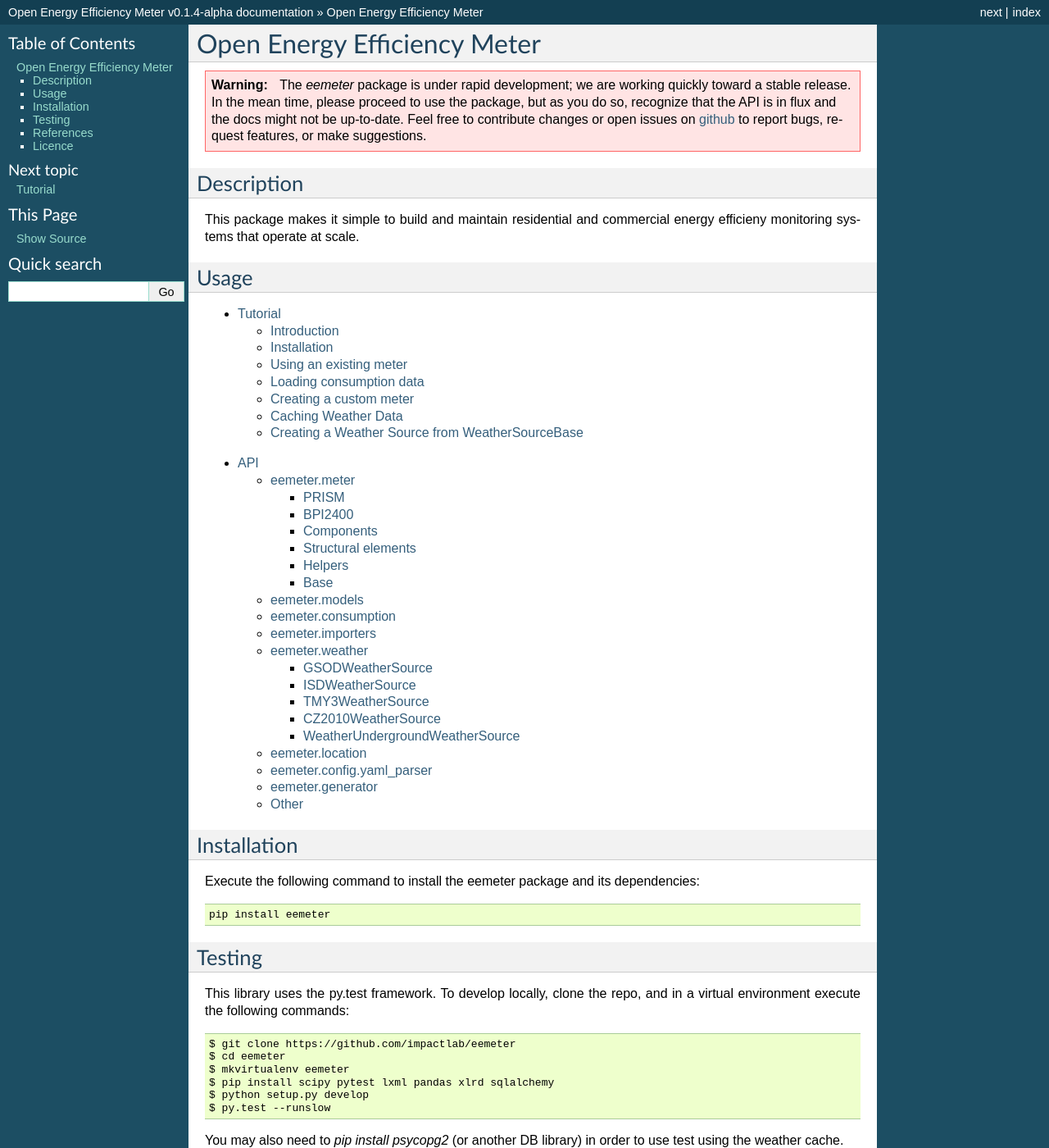
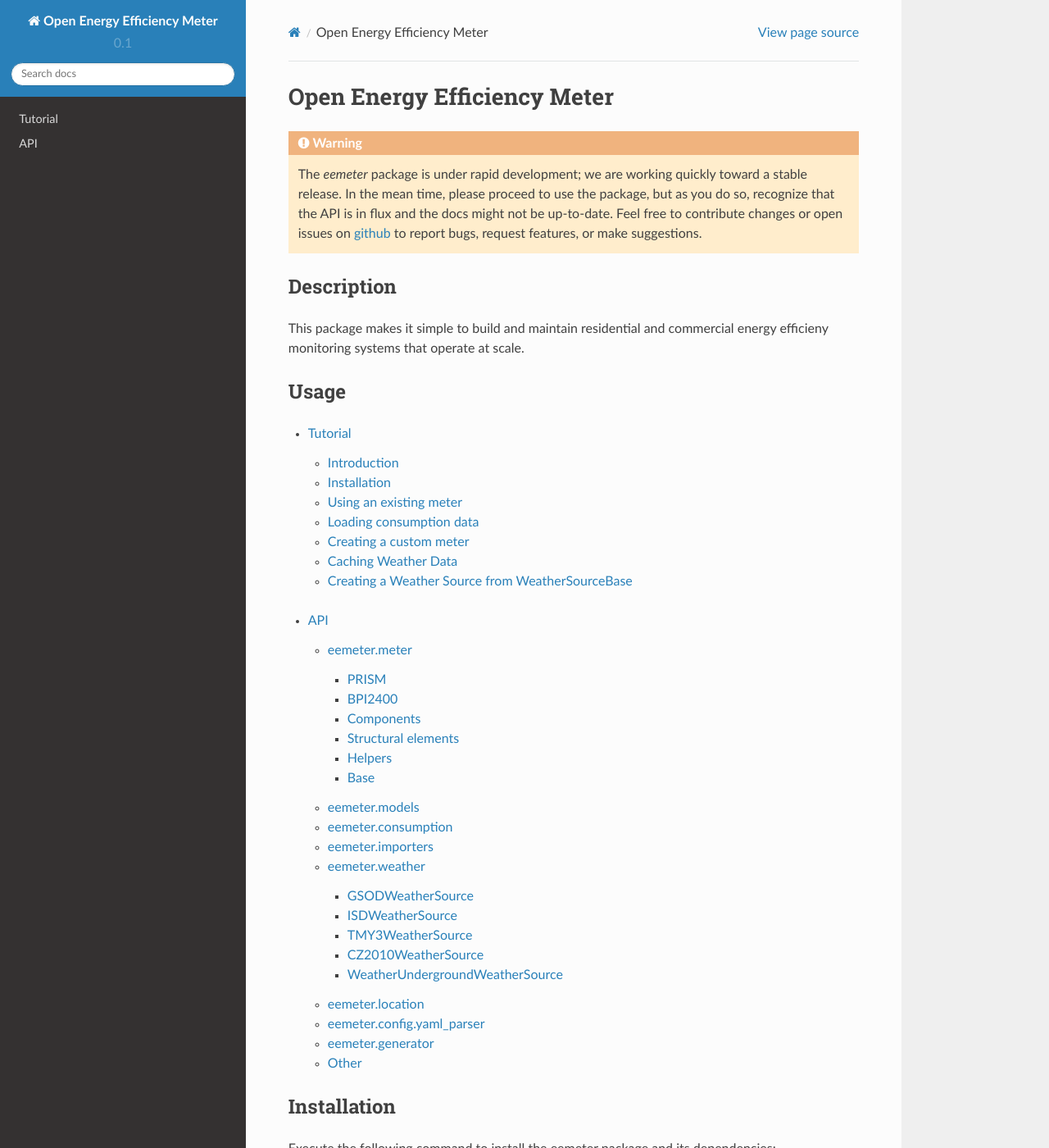
Before and after one commit to openeemeter/eemeter, a Sphinx documentation site: the page built from docs/index.rst, in a window 1280 px wide and 1400 px high. Shown: the whole window at 82% size. Built offline with Sphinx 7.4.7 and the Read the Docs theme 2.0.0, drawn with Linux system fonts in a browser that asks for light colours; some of the changed text lies outside the part shown.

Commit message:
use sphinx rtd theme

```diff
--- a/docs/conf.py
+++ b/docs/conf.py
@@ -128,7 +128,7 @@ pygments_style = 'sphinx'
 
 # The theme to use for HTML and HTML Help pages.  See the documentation for
 # a list of builtin themes.
-html_theme = 'classic'
+html_theme = "sphinx_rtd_theme"
 
 # Theme options are theme-specific and customize the look and feel of a theme
 # further.  For a list of options available for each theme, see the
```
